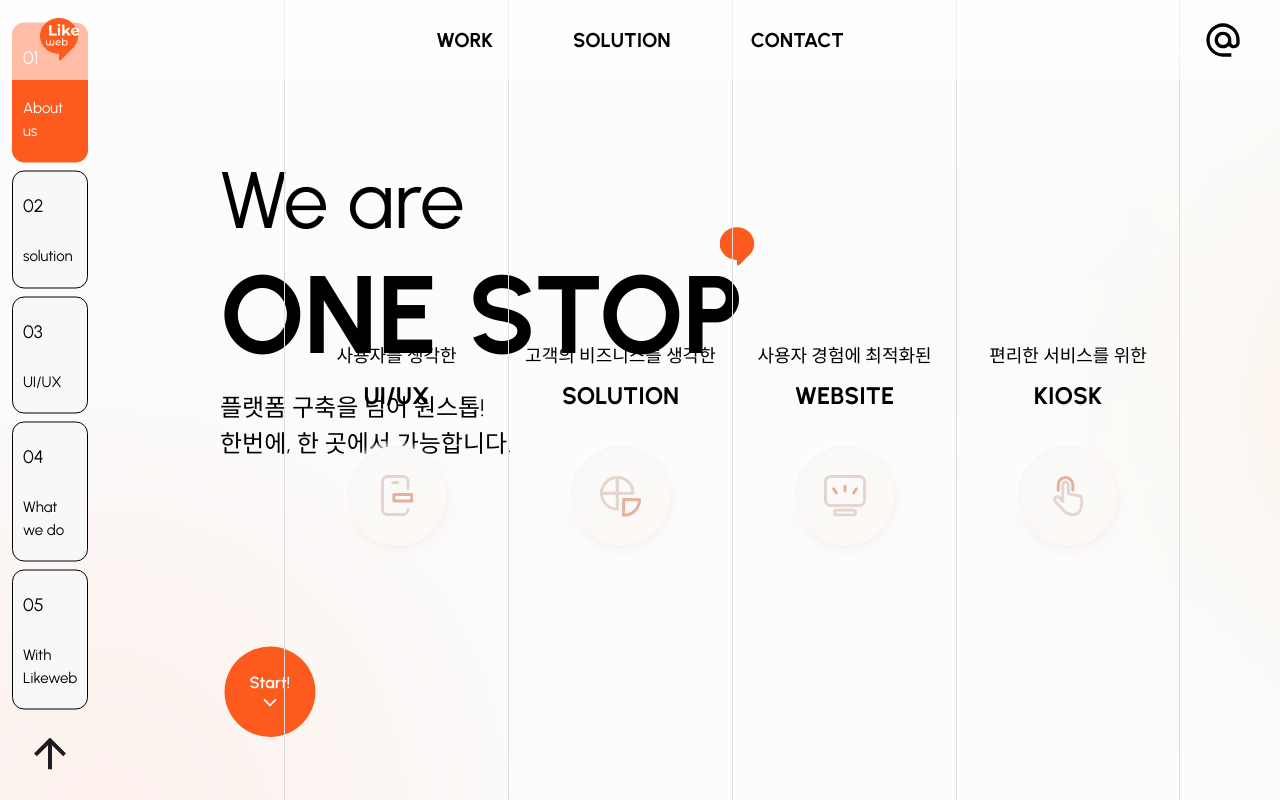
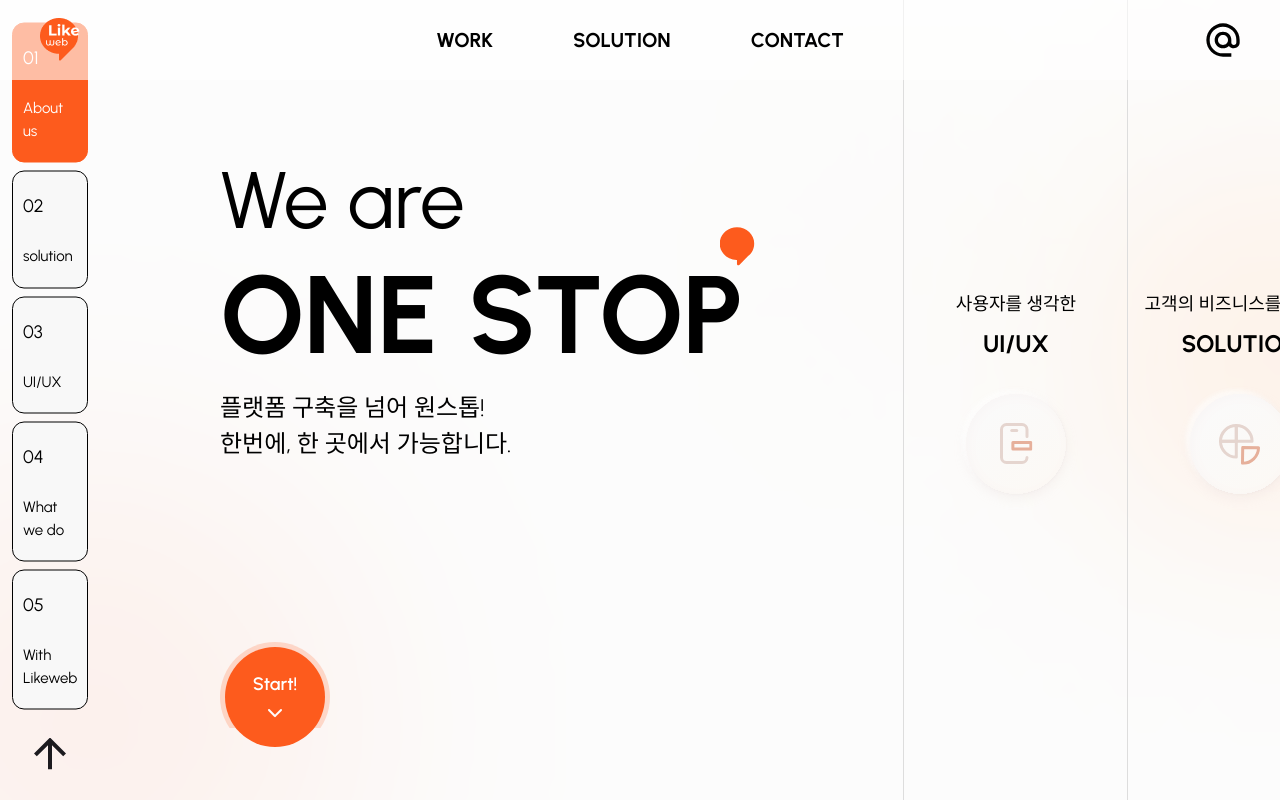
Before and after one commit to likeweb3125/likeweb_official, a React (Vite) app: page / in a window 1280 px wide. Built offline with nearby package versions, Linux system fonts and the light colour scheme; a web font is replaced by a local one.

Commit message:
버튼 애니메이션 추가

```diff
--- a/src/pages/home/-component/sections/AboutUsMain.tsx
+++ b/src/pages/home/-component/sections/AboutUsMain.tsx
@@ -15,7 +15,7 @@ import kioskBg from "@/assets/images/bg_kiosk.png";
 import kioskContentImg from "@/assets/images/kiosk_content_img.png";
 import arrow from "@/assets/images/arrow_outward_orange.svg";
 import bubble from "@/assets/images/main_title_bubble_orange.svg";
-import start from "@/assets/images/ic_start_circle_orange.svg";
+import arrowWhite from "@/assets/images/arrow_down_head_white.svg";
 
 type SectionProps = {
     onToggle?: (section: any) => void;
@@ -24,9 +24,9 @@ type SectionProps = {
 const AboutUsMain = forwardRef<HTMLDivElement, SectionProps>(({ onToggle }, ref) => {
     return (
         <div ref={ref} id="aboutus">
-            <Section heading="aboutus" bg={bg} className="relative flex flex-1 bg-cover" onToggle={onToggle}>
-                <div className="flex justify-between flex-1">
-                    <div className="relative">
+            <Section heading="aboutus" bg={bg} className="p-0 relative flex flex-1 bg-cover" onToggle={onToggle}>
+                <div className="flex justify-between flex-1 overflow-x-scroll">
+                    <div className="relative pl-[220px] pt-[160px]">
                         <p className="font-Urbanist text-[80px] leading-[80px]">We are</p>
                         <div className="flex gap-[30px]">
                             <strong className="font-Urbanist text-[110px] leading-[110px] inline-block my-[20px]">ONE</strong>
@@ -46,12 +46,19 @@ const AboutUsMain = forwardRef<HTMLDivElement, SectionProps>(({ onToggle }, ref)
                             <br /> 한번에, 한 곳에서 가능합니다.
                         </p>
 
-                        <button type="button" className="mt-[180px]">
-                            <img src={start} alt="start!" width={100} height={100} />
+                        <button
+                            type="button"
+                            className="relative overflow-hidden before:content-[''] before:absolute before:inset-0 before:bg-[#FD5B1D33] before:animate-fill-bg mt-[180px] w-[110px] h-[110px] p-[5px] rounded-full flex justify-center items-center"
+                        >
+                            <p className="flex-1 h-full rounded-full bg-[#FD5B1D] flex flex-col items-center justify-center gap-[12px] relative">
+                                <span className="text-white text-[18px] font-[600] font-Urbanist">Start!</span>
+                                <img src={arrowWhite} alt="start!" width={14} height={14} className="animate-bounce" />
+                            </p>
                         </button>
                     </div>
 
-                    <ul className="flex h-full absolute top-0 right-[100px]">
+                    <div className="min-w-[1056px] mr-[100px] relative">
+                        <ul className="flex h-full absolute top-0 right-0">
                             <li className="h-full border-l border-[#dddddd] w-[224px] hover:w-[384px] transition-all ease-in-out delay-50 group relative overflow-hidden hover:shadow-[-8px_0px_30px_0px_#0000001F] hover:overflow:auto">
                                 <div className="absolute inset-0">
                                     <div className="h-full flex flex-col items-center justify-center group-hover:hidden">
@@ -72,7 +79,9 @@ const AboutUsMain = forwardRef<HTMLDivElement, SectionProps>(({ onToggle }, ref)
                                         <div className="flex justify-center">
                                             <div>
                                                 <div className="flex gap-[30px] mb-[30px]">
-                                                <strong className="uppercase text-[36px] font-[700] font-Urbanist text-white">ui/ux</strong>
+                                                    <strong className="uppercase text-[36px] font-[700] font-Urbanist text-white">
+                                                        ui/ux
+                                                    </strong>
                                                     <img src={arrow} alt="" width={22} height={22} />
                                                 </div>
                                                 <p className="text-[#dddddd] text-[18px] leading-[29px]">
@@ -177,7 +186,9 @@ const AboutUsMain = forwardRef<HTMLDivElement, SectionProps>(({ onToggle }, ref)
                                         <div className="flex justify-center">
                                             <div>
                                                 <div className="flex gap-[30px] mb-[30px]">
-                                                <strong className="uppercase text-[36px] font-[700] font-Urbanist text-white">kiosk</strong>
+                                                    <strong className="uppercase text-[36px] font-[700] font-Urbanist text-white">
+                                                        kiosk
+                                                    </strong>
                                                     <img src={arrow} alt="" width={22} height={22} />
                                                 </div>
                                                 <p className="text-[#dddddd] text-[18px] leading-[29px]">
@@ -191,6 +202,7 @@ const AboutUsMain = forwardRef<HTMLDivElement, SectionProps>(({ onToggle }, ref)
                             </li>
                         </ul>
                     </div>
+                </div>
             </Section>
         </div>
     );
--- a/tailwind.config.js
+++ b/tailwind.config.js
@@ -2,7 +2,21 @@
 export default {
     content: ["./index.html", "./src/**/*.{js,ts,jsx,tsx}"],
     theme: {
-        extend: {},
+        extend: {
+            keyframes: {
+                bounce: {
+                    "0%, 100%": { transform: "translateY(-50%)", animationTimingFunction: "cubic-bezier(0.8, 0, 1, 1)" },
+                    "50%": { transform: "translateY(0)", animationTimingFunction: "cubic-bezier(0, 0, 0.2, 1)" },
+                },
+                "fill-bg": {
+                    "0%": { transform: "translateY(-100%)" },
+                    "100%": { transform: "translateY(0)" },
+                },
+            },
+            animation: {
+                "fill-bg": "fill-bg 1s infinite",
+            },
+        },
         fontFamily: {
             Urbanist: ["Urbanist"],
             Pretendard: ["Pretendard"],
```
Also changed, not shown: src/assets/images/arrow_down_head_white.svg (added). Lines whose indentation alone changed are shown as unchanged.
